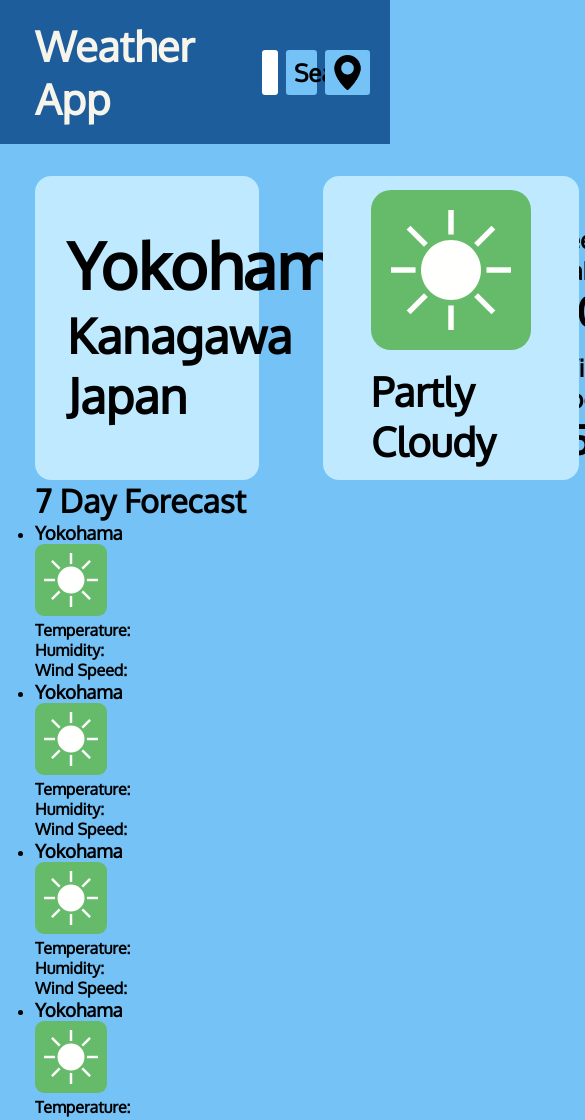
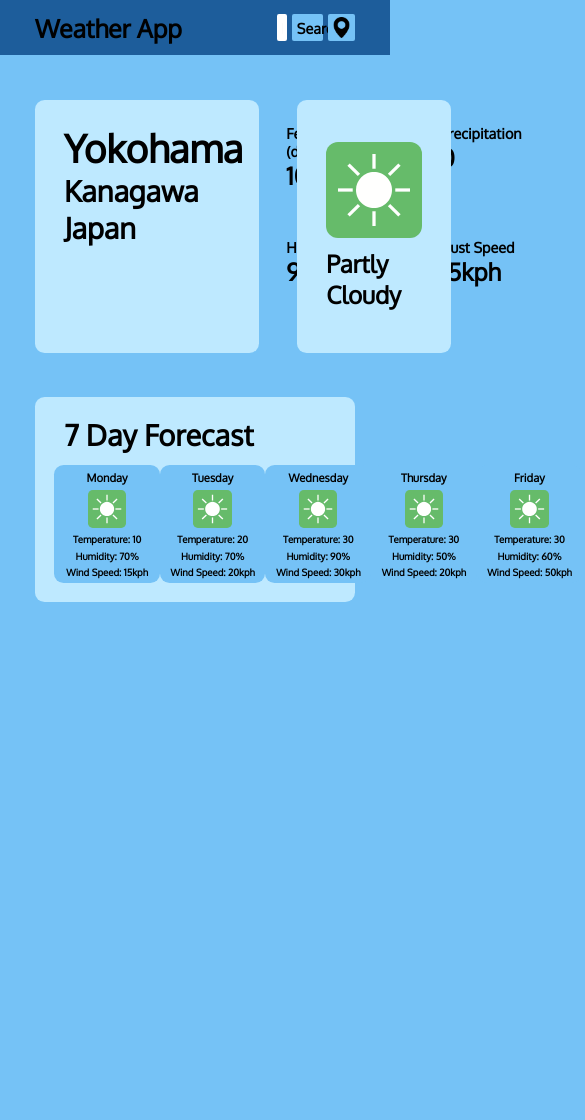
Before and after one commit to DWYLau/weather-app, a website built with webpack: page dist/index.html in a window 390 px wide. Shown: the top 1120 px of the page, 585 px wide, since content can reach past the window. After the commit the page ends 844 px from the top, so only its background shows below. Built offline with nearby package versions, Linux system fonts and the light colour scheme; no server answers.

Commit message:
Finish styling forecast section, add basic media queries

```diff
--- a/dist/index.html
+++ b/dist/index.html
@@ -69,59 +69,59 @@
 
         <ul class="weather-cards">
           <li class="card">
-            <h3>Yokohama</h3>
+            <h3>Monday</h3>
             <img src="/images/sunny.svg" alt="weather" />
-            <h4>Temperature:</h4>
-            <h4>Humidity:</h4>
-            <h4>Wind Speed:</h4>
+            <h4>Temperature: 10</h4>
+            <h4>Humidity: 70%</h4>
+            <h4>Wind Speed: 15kph</h4>
           </li>
 
           <li class="card">
-            <h3>Yokohama</h3>
+            <h3>Tuesday</h3>
             <img src="/images/sunny.svg" alt="weather" />
-            <h4>Temperature:</h4>
-            <h4>Humidity:</h4>
-            <h4>Wind Speed:</h4>
+            <h4>Temperature: 20</h4>
+            <h4>Humidity: 70%</h4>
+            <h4>Wind Speed: 20kph</h4>
           </li>
 
           <li class="card">
-            <h3>Yokohama</h3>
+            <h3>Wednesday</h3>
             <img src="/images/sunny.svg" alt="weather" />
-            <h4>Temperature:</h4>
-            <h4>Humidity:</h4>
-            <h4>Wind Speed:</h4>
+            <h4>Temperature: 30</h4>
+            <h4>Humidity: 90%</h4>
+            <h4>Wind Speed: 30kph</h4>
           </li>
 
           <li class="card">
-            <h3>Yokohama</h3>
+            <h3>Thursday</h3>
             <img src="/images/sunny.svg" alt="weather" />
-            <h4>Temperature:</h4>
-            <h4>Humidity:</h4>
-            <h4>Wind Speed:</h4>
+            <h4>Temperature: 30</h4>
+            <h4>Humidity: 50%</h4>
+            <h4>Wind Speed: 20kph</h4>
           </li>
 
           <li class="card">
-            <h3>Yokohama</h3>
+            <h3>Friday</h3>
             <img src="/images/sunny.svg" alt="weather" />
-            <h4>Temperature:</h4>
-            <h4>Humidity:</h4>
-            <h4>Wind Speed:</h4>
+            <h4>Temperature: 30</h4>
+            <h4>Humidity: 60%</h4>
+            <h4>Wind Speed: 50kph</h4>
           </li>
 
           <li class="card">
-            <h3>Yokohama</h3>
+            <h3>Saturday</h3>
             <img src="/images/sunny.svg" alt="weather" />
-            <h4>Temperature:</h4>
-            <h4>Humidity:</h4>
-            <h4>Wind Speed:</h4>
+            <h4>Temperature: 40</h4>
+            <h4>Humidity: 90%</h4>
+            <h4>Wind Speed: 60kph</h4>
           </li>
 
           <li class="card">
-            <h3>Yokohama</h3>
+            <h3>Sunday</h3>
             <img src="/images/sunny.svg" alt="weather" />
-            <h4>Temperature:</h4>
-            <h4>Humidity:</h4>
-            <h4>Wind Speed:</h4>
+            <h4>Temperature: 50</h4>
+            <h4>Humidity: 60%</h4>
+            <h4>Wind Speed: 80kph</h4>
           </li>
         </ul>
       </div>
--- a/dist/style.css
+++ b/dist/style.css
@@ -14,7 +14,6 @@
 :root {
   --bg-color: #1d5d9b;
   --second-bg-color: #75c2f6;
-  --text-color: #f6f4eb;
   --main-color: #bee9ff;
 }
 
@@ -34,7 +33,6 @@ main {
   display: flex;
   justify-content: space-between;
   align-items: center;
-  color: var(--text-color);
 }
 
 .location-search {
@@ -117,6 +115,7 @@ main {
   border-radius: 1rem;
   transition: ease 0.5s;
   background-color: var(--main-color);
+  padding: 0rem 0rem 0rem 1rem;
 }
 
 .weather-left:hover {
@@ -126,7 +125,7 @@ main {
 .weather-location {
   display: flex;
   flex-direction: column;
-  padding: 3rem 2.5rem 1rem 2rem;
+  padding: 2.5rem 2.5rem 1rem 2rem;
   height: 100%;
 }
 
@@ -145,7 +144,7 @@ main {
   grid-template-columns: repeat(3, 1fr);
   gap: 1rem;
   flex-grow: 1;
-  padding: 3rem 2rem 1rem 2rem;
+  padding: 2.5rem 2rem 1rem 2rem;
   height: 100%;
 }
 
@@ -180,7 +179,81 @@ main {
   font-size: 2.5rem;
 }
 
+.weather-forecast {
+  background-color: var(--main-color);
+  margin-top: 2rem;
+  padding: 1rem;
+  border-radius: 1rem;
+  transition: 0.5s ease;
+}
+
+.weather-forecast:hover {
+  box-shadow: 0 0 1rem var(--main-color);
+}
+
+.weather-forecast h1 {
+  padding: 1rem 1rem 0.2rem 2rem;
+  font-size: 3rem;
+}
+
+.weather-cards {
+  display: flex;
+  width: 100%;
+  justify-content: space-around;
+  align-items: center;
+  padding: 1rem;
+}
+
+.weather-cards .card {
+  display: flex;
+  flex-direction: column;
+  justify-content: center;
+  align-items: center;
+  gap: 0.5rem;
+  padding: 1rem;
+  min-width: 11rem;
+  background-color: var(--second-bg-color);
+  border-radius: 1rem;
+  transition: 0.5s ease;
+}
+
+.weather-cards .card:hover {
+  box-shadow: 0 0 1rem var(--bg-color);
+}
+
 .card img {
-  height: 4.5rem;
-  width: 4.5rem;
+  height: 4rem;
+  width: 4rem;
 }
+
+@media (max-width: 1200px) {
+  html {
+    font-size: 70%;
+  }
+
+  .weather-cards .card {
+    padding: 0.5rem;
+  }
+
+  .weather-left {
+    height: 30vh;
+  }
+
+  .weather-display {
+    height: 30vh;
+  }
+}
+
+@media (max-width: 991px) {
+  html {
+    font-size: 60%;
+  }
+
+  .weather-left {
+    height: 30vh;
+  }
+
+  .weather-display {
+    height: 30vh;
+  }
+}
```
